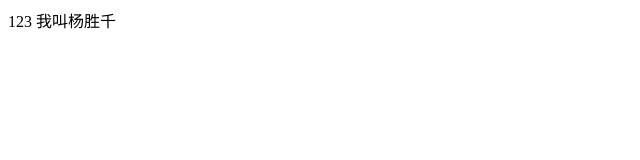
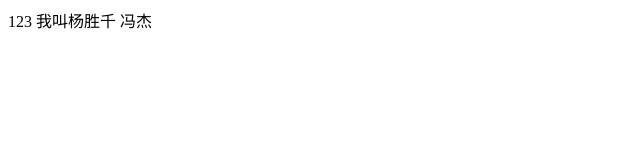
Before and after one commit to ysq352358871/ysq_git, a plain HTML site: page index.html in a window 1280 px wide. Shown: the full height of the page, 0-640 px from the left. Drawn offline with Linux system fonts and the light colour scheme.

Commit message:
10dian40

```diff
--- a/index.html
+++ b/index.html
@@ -5,6 +5,6 @@
 		<title></title>
 	</head>
 	<body>
-		123 我叫杨胜千
+		123 我叫杨胜千 冯杰
 	</body>
 </html>
```
